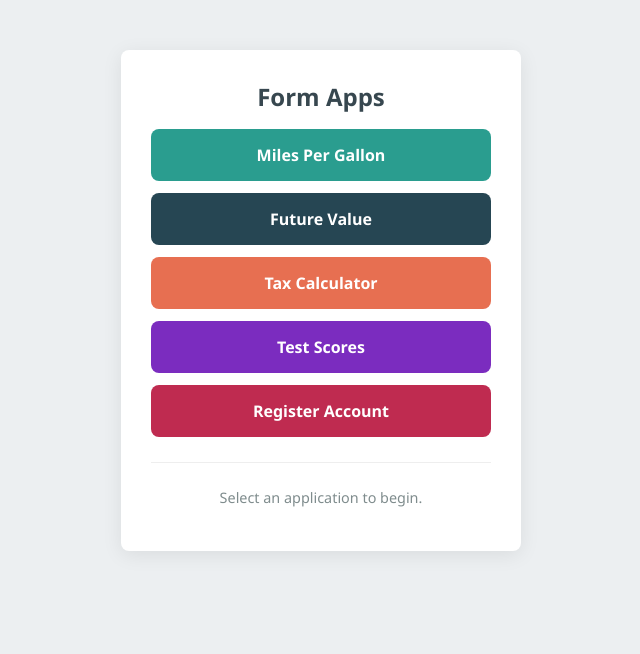
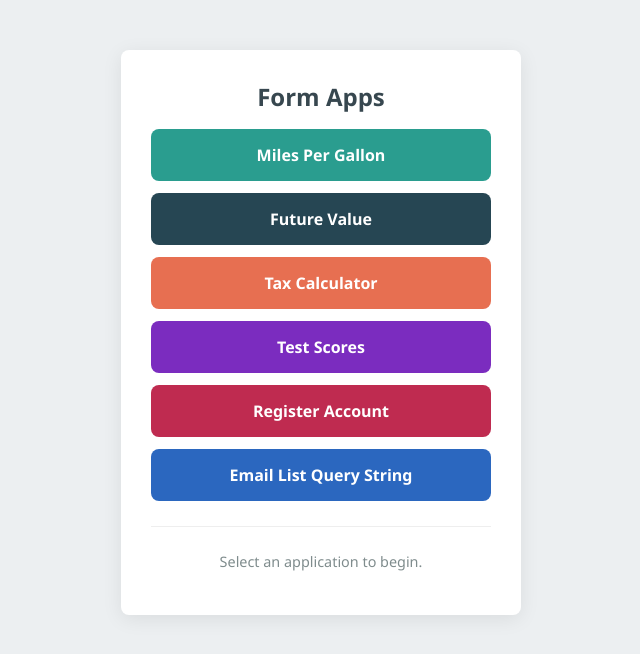
Before and after one commit to genericWorker/_formsTutorial, a plain HTML site: page index.html in a window 1280 px wide. Shown: the whole page, without its empty margins (319-959 px from the left). Drawn offline with Linux system fonts and the light colour scheme.

Commit message:
Add Email Query String

```diff
--- a/index.html
+++ b/index.html
@@ -16,6 +16,7 @@
             <li><a href="tax_calculator.html">Tax Calculator</a></li>
             <li><a href="testscores.html">Test Scores</a></li>
             <li><a href="https://genericworker.github.io/_registerAccount/">Register Account</a></li>
+            <li><a href="https://genericworker.github.io/_EmailListQueryString/">Email List Query String</a></li>
         </ol>
         <hr>
         <p class="footer-text">Select an application to begin.</p>
--- a/styles.css
+++ b/styles.css
@@ -137,6 +137,7 @@ li:nth-child(2) a { background-color: #264653; }
 li:nth-child(3) a { background-color: #e76f51; }
 li:nth-child(4) a { background-color: #7b2cbf; }
 li:nth-child(5) a { background-color: hsl(345, 63%, 46%); }
+li:nth-child(6) a { background-color: hwb(216 17% 25%); }
 
 li a:hover { filter: brightness(85%); }
 
```
